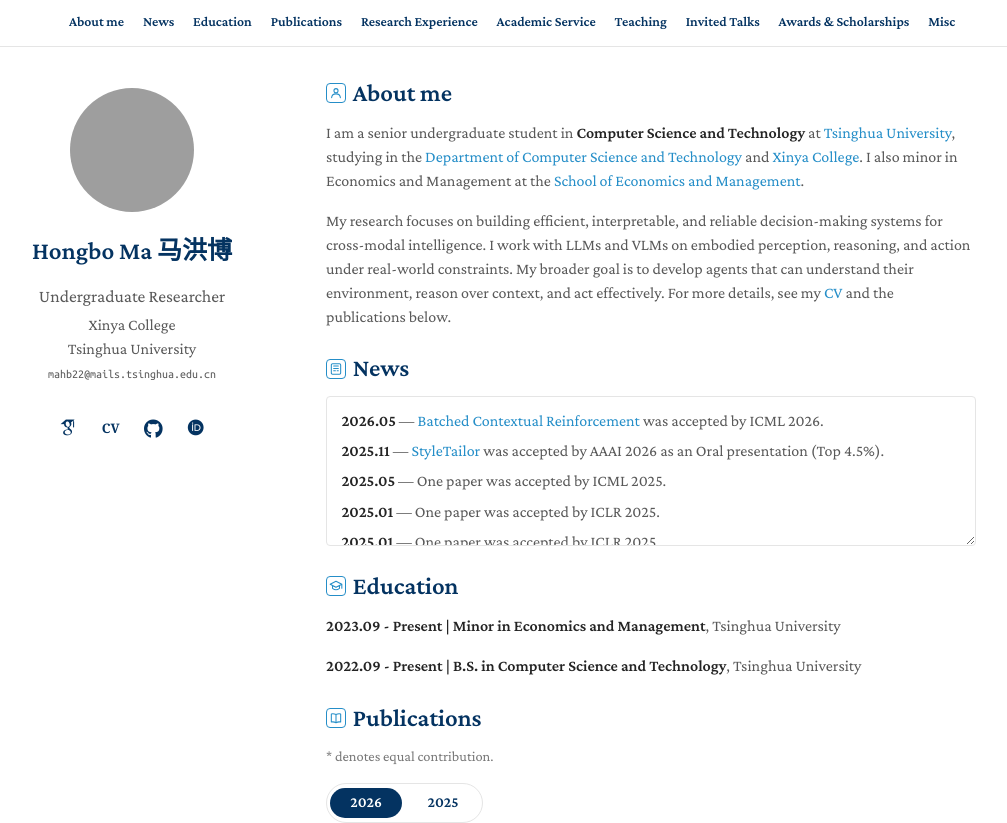
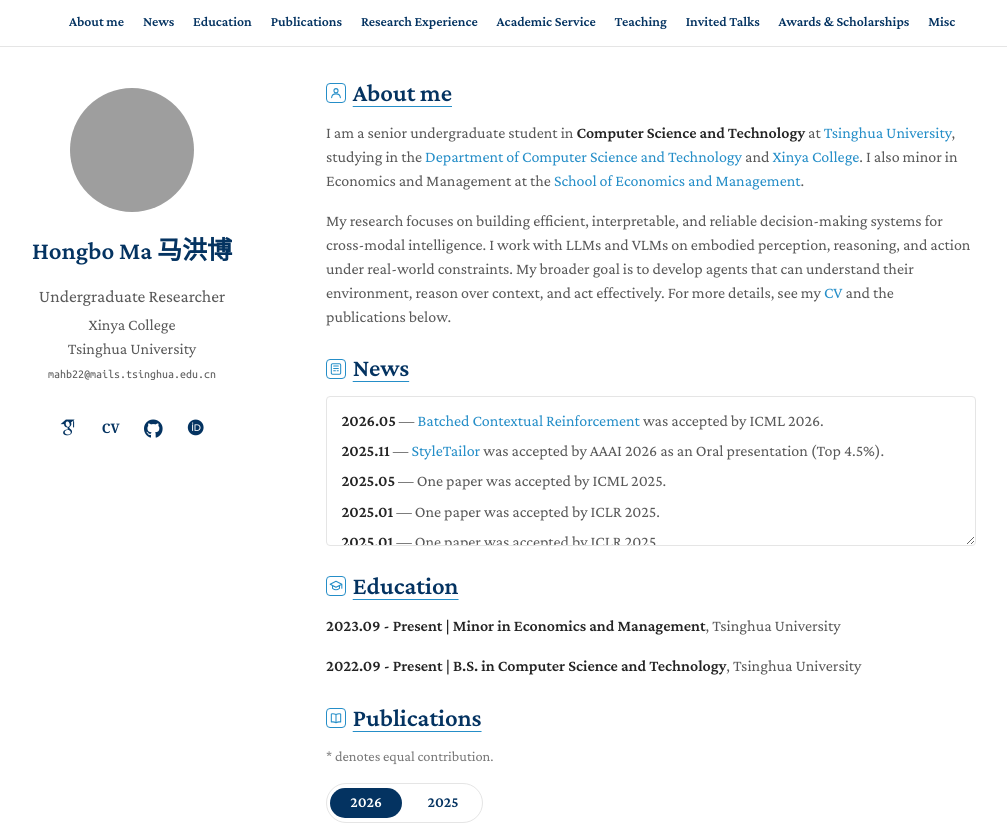
Before and after one commit to Ma-Hongbo/Ma-Hongbo.github.io, a Jekyll site: the page built from _pages/about.md, in a window 1280 px wide. Shown: the top 823 px of the page, without its empty margins (144-1151 px from the left). Built offline with Jekyll 4.4.1, drawn with Linux system fonts in a browser that asks for light colours; some web fonts are replaced; grey boxes are pictures that could not be loaded.

Commit message:
Underline homepage section headings

```diff
--- a/_pages/about.md
+++ b/_pages/about.md
@@ -7,13 +7,13 @@
 ---
 
 <section id="about-me">
-<h2><svg class="section-icon" width="20" height="20" aria-hidden="true"><use href="#icon-about"></use></svg>About me</h2>
+<h2><svg class="section-icon" width="20" height="20" aria-hidden="true"><use href="#icon-about"></use></svg><span class="section-heading-text">About me</span></h2>
 <p>I am a senior undergraduate student in <strong>Computer Science and Technology</strong> at <a href="https://www.tsinghua.edu.cn/en/">Tsinghua University</a>, studying in the <a href="https://www.cs.tsinghua.edu.cn/csen/">Department of Computer Science and Technology</a> and <a href="https://www.xyc.tsinghua.edu.cn/en/">Xinya College</a>. I also minor in Economics and Management at the <a href="https://www.sem.tsinghua.edu.cn/en/">School of Economics and Management</a>.</p>
 <p>My research focuses on building efficient, interpretable, and reliable decision-making systems for cross-modal intelligence. I work with LLMs and VLMs on embodied perception, reasoning, and action under real-world constraints. My broader goal is to develop agents that can understand their environment, reason over context, and act effectively. For more details, see my <a href="/data/CV.pdf">CV</a> and the publications below.</p>
 </section>
 
 <section id="news">
-<h2><svg class="section-icon" width="20" height="20" aria-hidden="true"><use href="#icon-news"></use></svg>News</h2>
+<h2><svg class="section-icon" width="20" height="20" aria-hidden="true"><use href="#icon-news"></use></svg><span class="section-heading-text">News</span></h2>
 <div class="news-frame">
 <ul class="news-list">
 <li><strong>2026.05</strong> — <a href="https://arxiv.org/abs/2604.02322">Batched Contextual Reinforcement</a> was accepted by ICML 2026.</li>
@@ -33,13 +33,13 @@
 </section>
 
 <section id="educations">
-<h2><svg class="section-icon" width="20" height="20" aria-hidden="true"><use href="#icon-education"></use></svg>Education</h2>
+<h2><svg class="section-icon" width="20" height="20" aria-hidden="true"><use href="#icon-education"></use></svg><span class="section-heading-text">Education</span></h2>
 <p><strong>2023.09 - Present | Minor in Economics and Management</strong>, Tsinghua University</p>
 <p><strong>2022.09 - Present | B.S. in Computer Science and Technology</strong>, Tsinghua University</p>
 </section>
 
 <section id="publications">
-<h2><svg class="section-icon" width="20" height="20" aria-hidden="true"><use href="#icon-publications"></use></svg>Publications</h2>
+<h2><svg class="section-icon" width="20" height="20" aria-hidden="true"><use href="#icon-publications"></use></svg><span class="section-heading-text">Publications</span></h2>
 <p class="note">* denotes equal contribution.</p>
 <div class="publication-year-tabs" role="tablist" aria-label="Publication year">
 <button class="publication-year-tab" id="pub-tab-2026" type="button" role="tab" aria-selected="true" aria-controls="pub-panel-2026" tabindex="0">2026</button>
@@ -181,7 +181,7 @@
 </section>
 
 <section id="internships">
-<h2><svg class="section-icon" width="20" height="20" aria-hidden="true"><use href="#icon-research"></use></svg>Research Experience</h2>
+<h2><svg class="section-icon" width="20" height="20" aria-hidden="true"><use href="#icon-research"></use></svg><span class="section-heading-text">Research Experience</span></h2>
 <div class="experience-item"><p><strong>2025.12 - Present | Research Intern</strong> Siebel School of Computing and Data Science, University of Illinois Urbana-Champaign</p></div>
 <div class="experience-item"><p><strong>2025.05 - 2025.08 | Research Intern</strong> Guangming Lab, Shenzhen</p></div>
 <div class="experience-item"><p><strong>2024.07 - 2025.02 | Research Intern</strong> GenSi Lab, Tsinghua University</p></div>
@@ -189,7 +189,7 @@
 </section>
 
 <section id="services">
-<h2><svg class="section-icon" width="20" height="20" aria-hidden="true"><use href="#icon-service"></use></svg>Academic Service</h2>
+<h2><svg class="section-icon" width="20" height="20" aria-hidden="true"><use href="#icon-service"></use></svg><span class="section-heading-text">Academic Service</span></h2>
 <ul class="inline-list">
 <li><strong>NeurIPS 2026</strong>, Reviewer</li>
 <li><strong>ICML 2026 Workshop AI4Math</strong>, Reviewer</li>
@@ -200,15 +200,15 @@
 </section>
 
 <section id="teaching">
-<h2><svg class="section-icon" width="20" height="20" aria-hidden="true"><use href="#icon-teaching"></use></svg>Teaching</h2>
+<h2><svg class="section-icon" width="20" height="20" aria-hidden="true"><use href="#icon-teaching"></use></svg><span class="section-heading-text">Teaching</span></h2>
 </section>
 
 <section id="talks">
-<h2><svg class="section-icon" width="20" height="20" aria-hidden="true"><use href="#icon-talks"></use></svg>Invited Talks</h2>
+<h2><svg class="section-icon" width="20" height="20" aria-hidden="true"><use href="#icon-talks"></use></svg><span class="section-heading-text">Invited Talks</span></h2>
 </section>
 
 <section id="awards">
-<h2><svg class="section-icon" width="20" height="20" aria-hidden="true"><use href="#icon-awards"></use></svg>Awards &amp; Scholarships</h2>
+<h2><svg class="section-icon" width="20" height="20" aria-hidden="true"><use href="#icon-awards"></use></svg><span class="section-heading-text">Awards &amp; Scholarships</span></h2>
 <ul class="inline-list">
 <li><strong>2025 - 2026 | Comprehensive Excellence Scholarship</strong>, Tsinghua University</li>
 <li><strong>2024 - 2025 | Outstanding Scientific and Technological Innovation Scholarship</strong>, Tsinghua University</li>
@@ -221,6 +221,6 @@
 </section>
 
 <section id="blogs">
-<h2><svg class="section-icon" width="20" height="20" aria-hidden="true"><use href="#icon-misc"></use></svg>Misc</h2>
+<h2><svg class="section-icon" width="20" height="20" aria-hidden="true"><use href="#icon-misc"></use></svg><span class="section-heading-text">Misc</span></h2>
 <p>I love writing. For longer reflections, visit my <a href="https://www.zhihu.com/people/22-13-70-62-20">Zhihu</a>. I also share shorter updates on <a href="https://www.xiaohongshu.com/user/profile/64d44d3f000000000e025c3e">Rednote</a> and collect posts on my <a href="/blogs/">blog page</a>.</p>
 </section>
--- a/assets/css/minimal-home.css
+++ b/assets/css/minimal-home.css
@@ -170,6 +170,12 @@
   border-radius: 4px;
   color: var(--link);
 }
+.section-heading-text {
+  text-decoration: underline;
+  text-decoration-color: var(--link);
+  text-decoration-thickness: 1px;
+  text-underline-offset: .22em;
+}
 .home-content h3 {
   margin: 1.05rem 0 .35rem;
   color: var(--heading);
@@ -179,7 +185,6 @@
 .home-content p, .home-content ul, .home-content ol { margin: 0 0 1rem; }
 .home-content ul { padding-left: 1.25rem; }
 .home-content li { margin-bottom: .28rem; }
-.home-content section:target h2 { text-decoration: underline; text-decoration-color: var(--line); text-underline-offset: .25rem; }
 .inline-list { list-style: none; padding: 0 !important; }
 .inline-list li { margin-bottom: .6rem; }
 .experience-item { margin-bottom: 1rem; }
```
